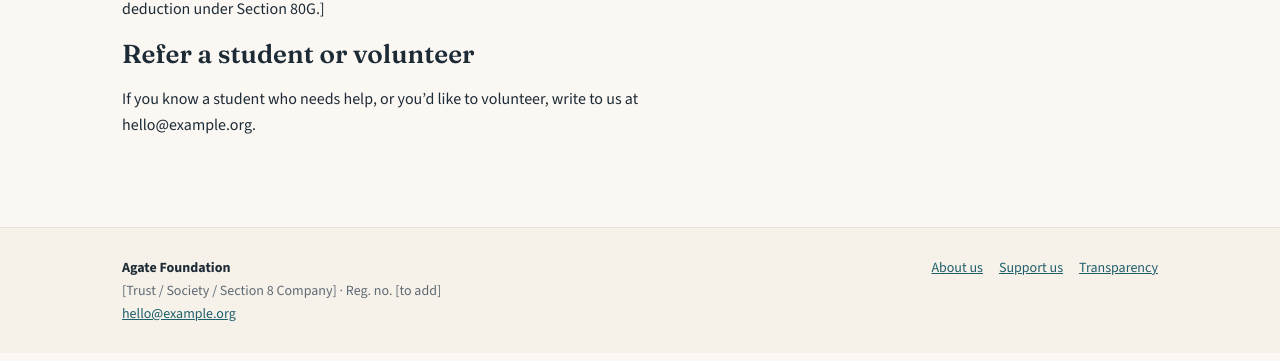
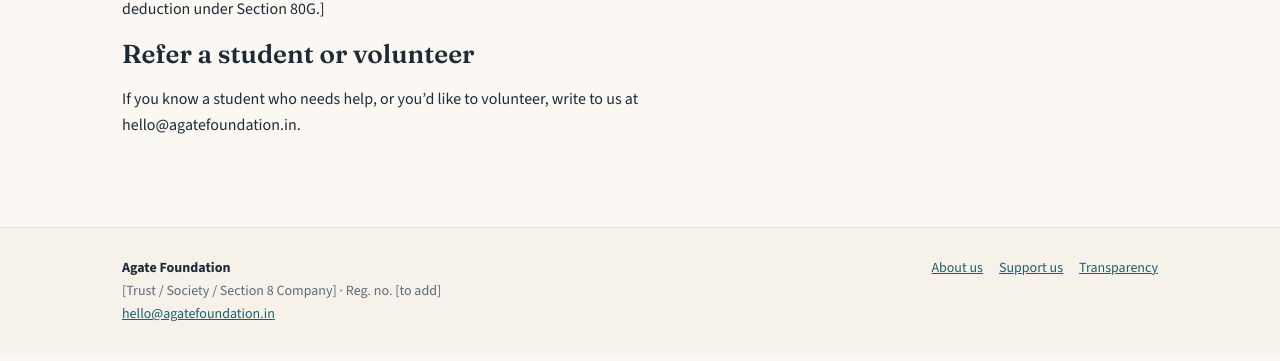
Before and after one commit to agate61/foundation, a Jekyll site: the page built from pages/support.md, in a window 1280 px wide. Shown: the part 391-752 px from the top of the page. Built offline with Jekyll 4.4.1, drawn with Linux system fonts in a browser that asks for light colours.

Commit message:
Update contact email

```diff
--- a/_data/org.yml
+++ b/_data/org.yml
@@ -6,7 +6,7 @@
 registered_on: "[to add]"
 pan: "[to add]"
 tax_exemption: "[12A / 80G status]"
-email: "hello@example.org"
+email: "hello@agatefoundation.in"
 reports:
   - title: "Annual report, FY 2026–27"
     file: ""
--- a/pages/support.md
+++ b/pages/support.md
@@ -12,4 +12,4 @@
 
 ## Refer a student or volunteer
 
-If you know a student who needs help, or you'd like to volunteer, write to us at hello@example.org.
+If you know a student who needs help, or you'd like to volunteer, write to us at hello@agatefoundation.in.
```
